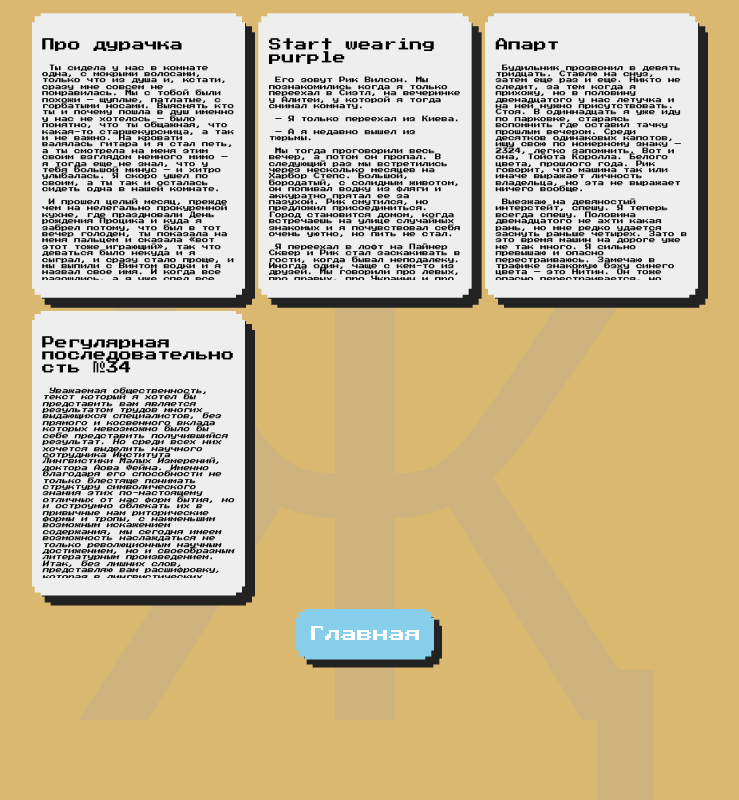
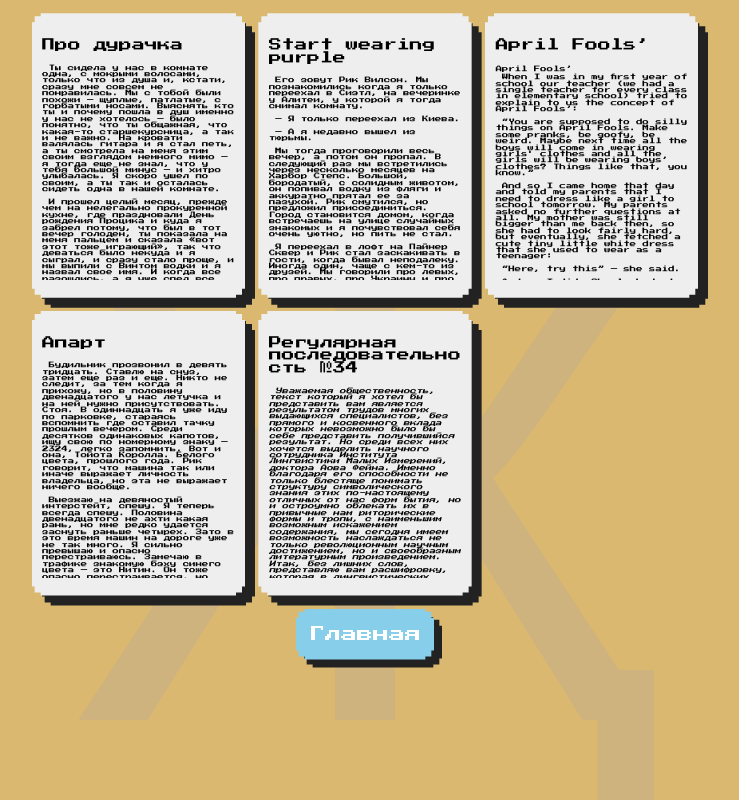
Before and after one commit to ashakirzianov/ashakirzianov-com, a Next.js app: page /texts in a window 1280 px wide. Shown: the whole page, without its empty margins (275-1014 px from the left). Built offline with nearby package versions, Linux system fonts and the light colour scheme.

Commit message:
Add 'april-fools' & 'dont-trust'

```diff
--- a/app/texts/page.tsx
+++ b/app/texts/page.tsx
@@ -12,6 +12,7 @@ export default async function AllStorites() {
     let previews = await getPreviews([
         'dummy',
         'start-wearing-purple',
+        'april-fools',
         'apart',
         'thirty-four',
     ])
--- /dev/null
+++ b/texts/april-fools.md
@@ -0,0 +1,36 @@
+---
+title: April Fools’
+date: 10-04-2023
+translation-ru: dont-trust
+language: en
+---
+# April Fools’
+When I was in my first year of school our teacher (we had a single teacher for every class in elementary school) tried to explain to us the concept of April Fools’:
+
+“You are supposed to do silly things on April Fools. Make some pranks, be goofy, be weird. Maybe next time all the boys will come in wearing girls' clothes and all the girls will be wearing boys’ clothes? Things like that, you know.”
+
+And so I came home that day and told my parents that I need to dress like a girl to school tomorrow. My parents asked no further questions at all. My mother was still bigger than me back then, so she had to look fairly hard, but eventually, she fetched a cute tiny little white dress that she used to wear as a teenager:
+
+“Here, try this” — she said.
+
+And so I did. She looked at me critically for a bit:
+
+“A-huh, I know what’s missing!”
+
+She got her summer straw hat and put it on my head:
+
+“Here it is! Now it’s perfect!”
+
+The next morning instead of my usual tedious routine of buttoning up and getting my legs through the correct holes of my pants, I just put my entire self through this tiny little white dress and was ready in no time. The day was rather warm for an early April, but trees were still bare. I took my usual route, stepping on an ever-cracked asphalt, going past concrete parapets with prickly sides, past nine-story building with beige tiling, past thirteen-story buildings with blue tiling and poorly glazed balconies. Babushkas put out their little shops: bubble gum for nickel, candy for a dime. I node to sleepy women in grey coats, I node to gloomy men in beef jackets. Some nod back, most don’t notice neither me nor my straw hat.
+
+I arrived a bit early, probably thanks to all the time I saved on buttoning up my shirt. I was the first one there, but people started to arrive shortly.
+
+“Hey Nick, where’s your dress?” — I asked my friend. Nick blanked at me.
+
+More people arrived, more people blanked. Not only nobody came to school cross-dressed, nobody could remember anything about this conversation at all.
+
+“Today my name is not Anton, today my name is Antonina” — I explained to the very confused class.
+
+Confused as they were, nobody made fun of me. I think the whole shtick was beyond fun. I mean, was there anything to add? I took off my straw hat during the classes and put it back on during the breaks. I helped other kids with math and I suffered miserably with grammar. I hanged with other boys as usual and we talked about Pokémons and stuff. I got home after classes to change to play soccer with Nick and others. But before I did, I glanced in the mirror for a bit.
+
+“So who’s the fool now?” — I thought and took it off.
```
Also changed, not shown: texts/dont-trust.md (added, +34 -0 lines).
